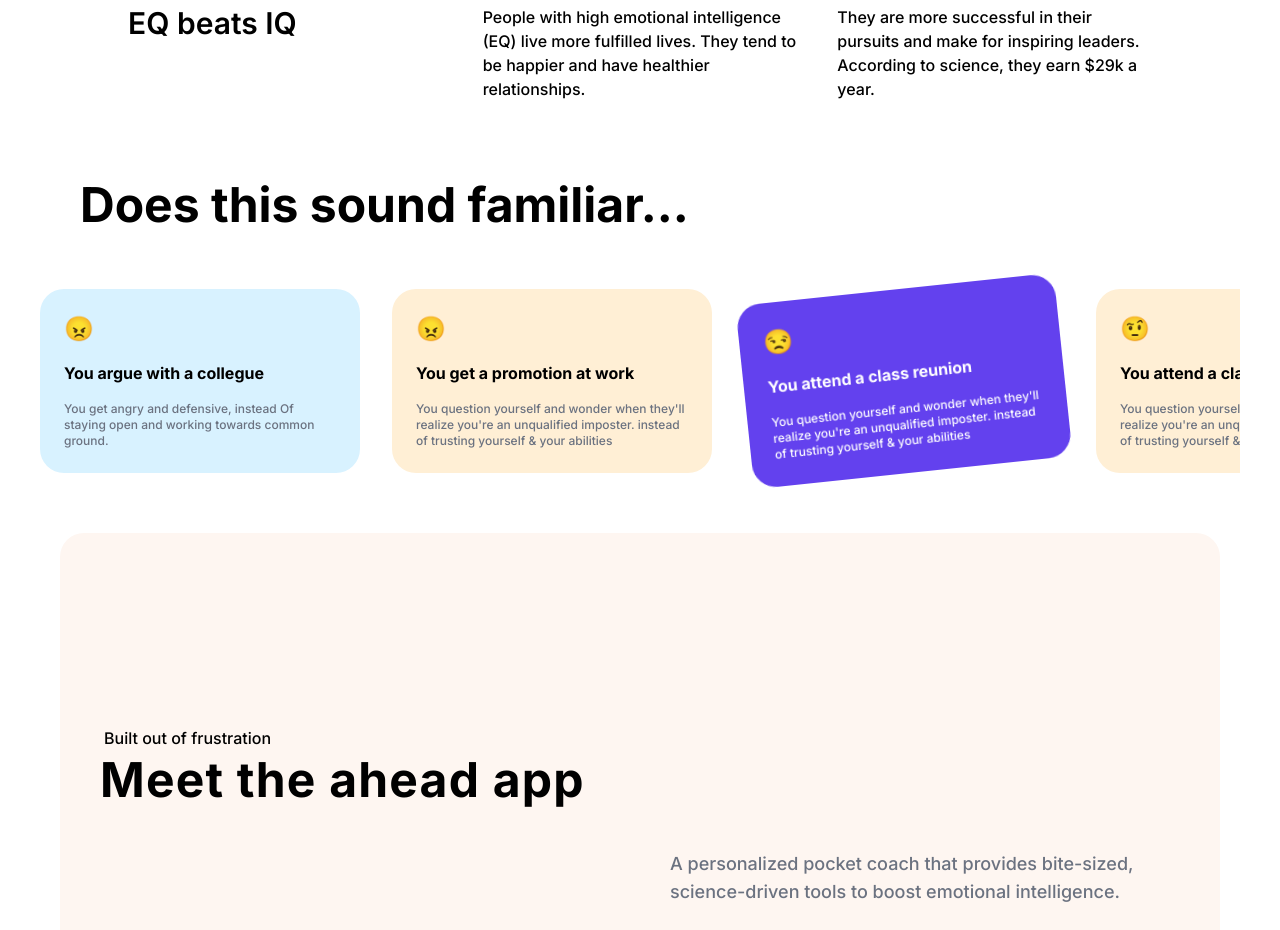
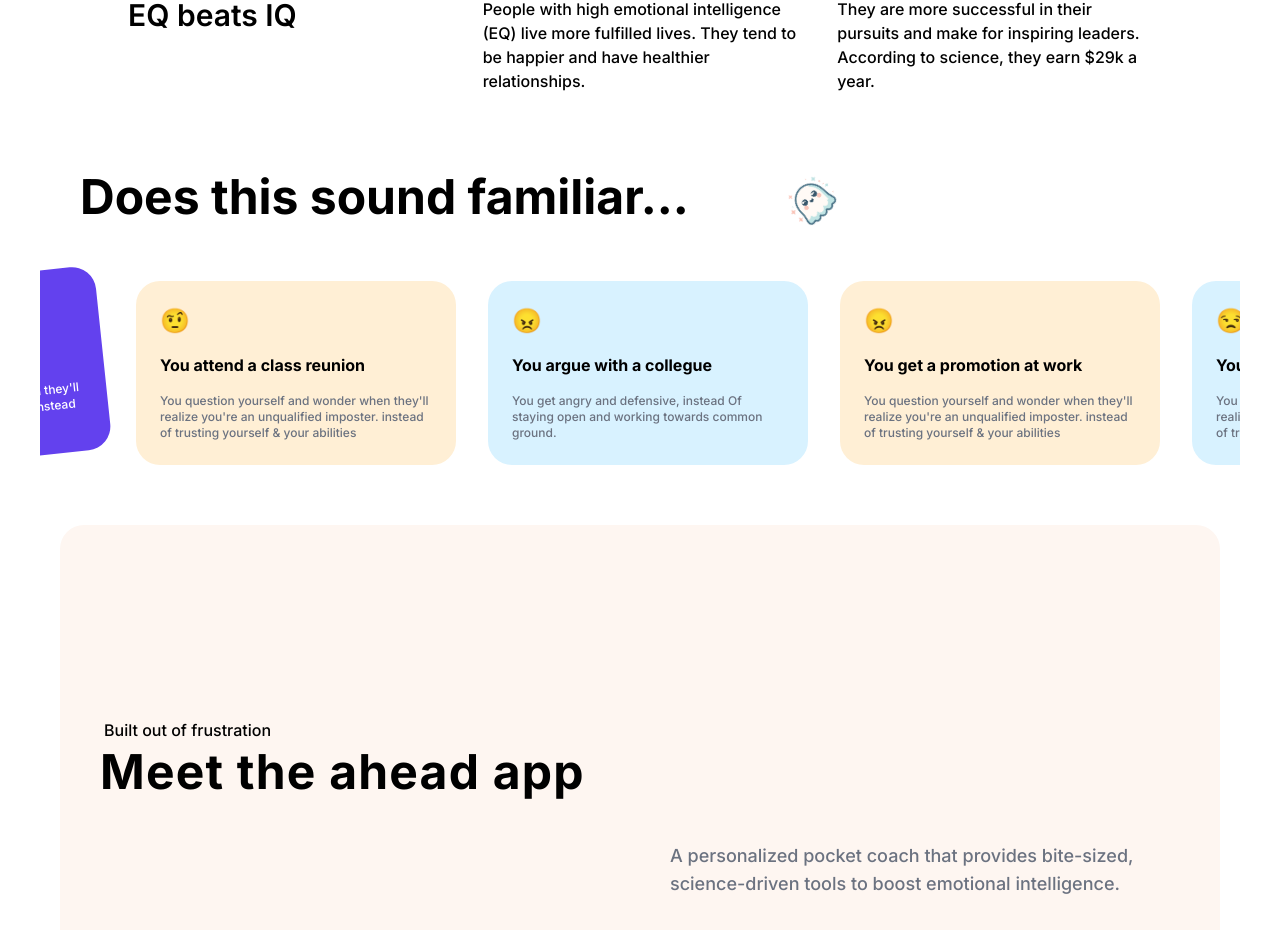
Before and after one commit to Vineet-Singh-Chauhan/ahead-app-redesign, a React (Vite) app: page / in a window 1280 px wide. Shown: the part 813-1743 px from the top of the page. Built offline with nearby package versions, Linux system fonts and the light colour scheme.

Commit message:
add gsap

```diff
--- a/package.json
+++ b/package.json
@@ -10,6 +10,7 @@
     "preview": "vite preview"
   },
   "dependencies": {
+    "@gsap/react": "^2.1.0",
     "react": "^18.2.0",
     "react-dom": "^18.2.0",
     "react-router-dom": "^6.22.3"
--- a/src/components/Navbar/Navbar.jsx
+++ b/src/components/Navbar/Navbar.jsx
@@ -9,7 +9,7 @@
         <img
           alt="ahead-logo"
           src="/images/logo.webp"
-          className="h-14 rounded-xl aspect-square	"
+          className="h-12 rounded-xl aspect-square	"
         />
       </span>
       <span className="flex justify-evenly items-center font-medium">
--- a/src/components/SoundFamiliarSection/SoundFamiliarSection.jsx
+++ b/src/components/SoundFamiliarSection/SoundFamiliarSection.jsx
@@ -1,14 +1,69 @@
 import { cards } from "./CarouselData.js";
+import { useRef } from "react";
+import useGsapHook from "../../hooks/useGsapHook.js";
+const SoundFamiliarSection = () => {
+  const section = useRef();
+  const { useGSAP, gsap } = useGsapHook();
 
-const SoundFamiliarSection = () => {
+  useGSAP(
+    () => {
+      let tl = gsap.timeline({
+        scrollTrigger: {
+          trigger: "#heading",
+          // start: "top center",
+          toggleActions: "restart none none none",
+        },
+      });
+      tl.fromTo(
+        "#heading",
+        { opacity: 0, scale: 0.5, x: -1000, y: 100 },
+        {
+          opacity: 1,
+          scale: 1,
+          x: 0,
+          y: 0,
+          duration: 2,
+          ease: "elastic.out(0.3,0.3)",
+        }
+      )
+        .fromTo(
+          ".familiar-carousel",
+          { x: 0 },
+          {
+            x: "-300%",
+            duration: 1.5,
+          },
+          "<"
+        )
+        .fromTo(
+          "#ghost",
+          { x: "50vw", y: "10vh" },
+          {
+            x: "0",
+            y: 0,
+            duration: 1.5,
+          },
+          "<<"
+        );
+    },
+
+    { scope: section }
+  );
   return (
-    <>
-      <h2 className="text-5xl font-bold ps-10 ">Does this sound familiar...</h2>
+    <section ref={section} className="relative">
+      <h2 id="heading" className="text-5xl font-bold ps-10 heading">
+        Does this sound familiar...
+      </h2>
+      <img
+        id="ghost"
+        src="/images/ghost_1.png"
+        className="h-14 inline-block -rotate-45 ms-5 absolute right-1/3 top-0"
+      />
       <div className="flex overflow-scroll no-scrollbar gap-8 py-5 my-10 [&>*:nth-child(2n+1)]:bg-[#d8f2ff] [&>*:nth-child(2n)]:bg-[#ffefd5] [&>*:nth-child(3)]:bg-[#6341ee]  [&>div>p]:text-gray-500 [&>*:nth-child(3)>p]:text-white [&>*:nth-child(3)]:text-white [&>*:nth-child(3)]:-rotate-6">
         {cards.map((item) => (
           <div
             key={item.id}
-            className={`bg-[${item.bgColor}] rounded-3xl p-6 w-[320px] shrink-0	`}
+            className={`  familiar-carousel bg-[${item.bgColor}] rounded-3xl p-6 w-[320px] shrink-0	`}
           >
             <p className="text-2xl ">{item.emoji}</p>
             <h2 className="font-bold font-sm my-4">{item.title}</h2>
@@ -16,7 +71,7 @@
           </div>
         ))}
       </div>
-    </>
+    </section>
   );
 };
 
--- /dev/null
+++ b/src/hooks/useGsapHook.js
@@ -0,0 +1,9 @@
+import gsap from "gsap";
+import { useGSAP } from "@gsap/react";
+import { ScrollTrigger } from "gsap/ScrollTrigger";
+gsap.registerPlugin(ScrollTrigger);
+const useGsapHook = () => {
+  return { useGSAP, gsap, ScrollTrigger };
+};
+
+export default useGsapHook;
```
Also changed, not shown: 1 other file (tests, documents, lock files or other folders).
